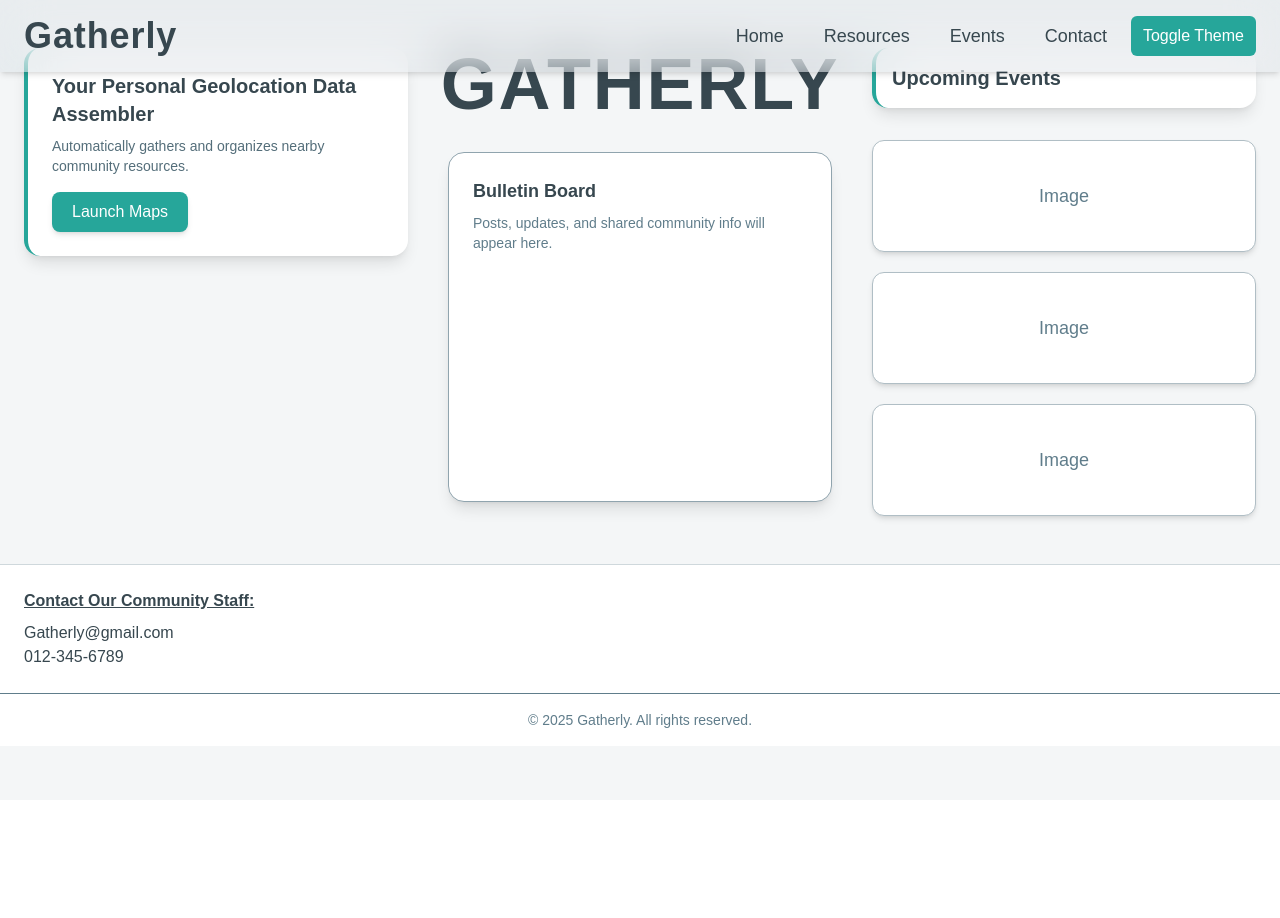
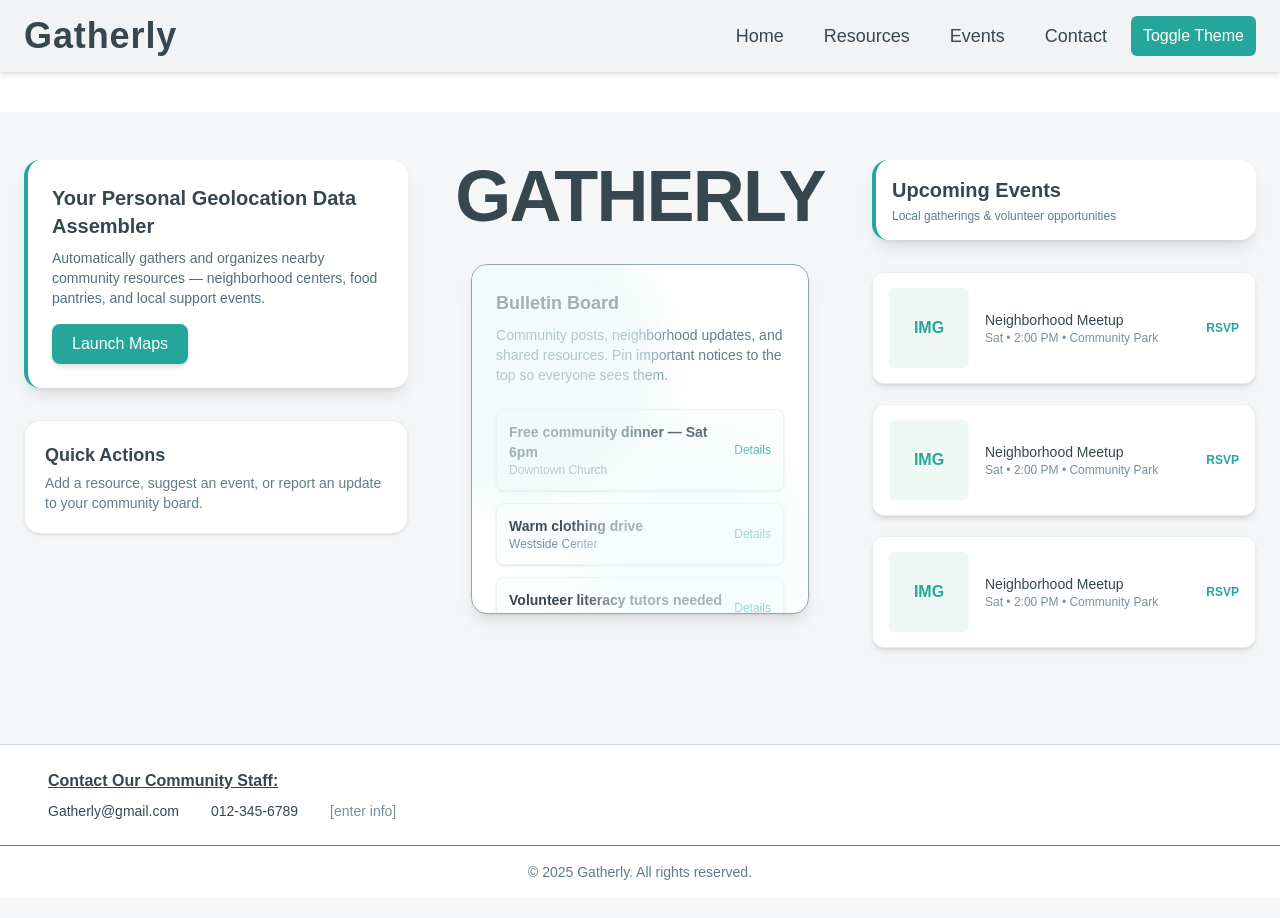
Before and after one commit to TSA-Group/tsa_group_starter, a Next.js app: page / in a window 1280 px wide. Shown: the top 918 px of the page. Before the commit the page ends 800 px from the top, so only its background shows below. Built offline with nearby package versions, Linux system fonts and the light colour scheme.

Commit message:
Update page.tsx

```diff
--- a/app/page.tsx
+++ b/app/page.tsx
@@ -4,115 +4,222 @@ import React from "react";
 import Link from "next/link";
 import { motion, Variants } from "framer-motion";
 
+
+
+const container: Variants = {
+  hidden: {},
+  show: {
+    transition: {
+      staggerChildren: 0.12,
+    },
+  },
+};
+
+const fadeUp: Variants = {
+  hidden: { opacity: 0, y: 18, filter: "blur(4px)" },
+  show: {
+    opacity: 1,
+    y: 0,
+    filter: "blur(0px)",
+    transition: { duration: 0.6, ease: "easeOut" },
+  },
+};
+
+const cardPop: Variants = {
+  hidden: { opacity: 0, y: 10, scale: 0.995 },
+  show: {
+    opacity: 1,
+    y: 0,
+    scale: 1,
+    transition: { duration: 0.55, ease: "easeOut" },
+  },
+};
+
+const float = {
+  animate: {
+    y: [0, -6, 0],
+    transition: { duration: 4.5, ease: "easeInOut", repeat: Infinity },
+  },
+};
+
 export default function Home() {
   const year = new Date().getFullYear();
 
-  // typed as Variants to avoid TS complaints about `variants` prop
-  const fadeUp: Variants = {
-    hidden: { opacity: 0, y: 20 },
-    show: { opacity: 1, y: 0, transition: { duration: 0.7, ease: "easeOut" } },
-  };
-
-  const fade: Variants = {
-    hidden: { opacity: 0 },
-    show: { opacity: 1, transition: { duration: 0.6 } },
-  };
-
   return (
     <motion.div
-      className="min-h-screen bg-[#F4F6F7] text-[#37474F]"
+      className="min-h-screen bg-[#F4F6F7] text-[#37474F] pb-20"
       initial="hidden"
-      animate="show"
-      variants={fade}
+      whileInView="show"
+      viewport={{ once: true, amount: 0.12 }}
+      variants={container}
     >
-
-
-      {/* MAIN GRID */}
-      <main className="w-full max-w-7xl mx-auto px-6 py-12 grid grid-cols-1 md:grid-cols-3 gap-10">
+      {/* Move content down so a separate header doesn't overlap */}
+      <main className="w-full max-w-7xl mx-auto px-6 py-12 mt-28 grid grid-cols-1 md:grid-cols-3 gap-10">
         {/* LEFT COLUMN */}
-        <motion.div variants={fadeUp} initial="hidden" animate="show" className="space-y-8">
+        <motion.section
+          variants={fadeUp}
+          initial="hidden"
+          whileInView="show"
+          viewport={{ once: true, amount: 0.2 }}
+          className="space-y-8"
+        >
           <motion.div
-            whileHover={{ scale: 1.02 }}
-            className="p-6 bg-white border-l-4 border-[#26A69A] rounded-2xl shadow-lg"
+            variants={cardPop}
+            className="p-6 bg-white rounded-2xl shadow-lg border-l-4 border-[#26A69A] transform-gpu"
+            whileHover={{ y: -6 }}
+            transition={{ type: "spring", stiffness: 220, damping: 18 }}
           >
-            <h2 className="text-xl font-semibold mb-2">
-              Your Personal Geolocation Data Assembler
-            </h2>
+            <h2 className="text-xl font-semibold mb-2">Your Personal Geolocation Data Assembler</h2>
 
             <p className="text-sm text-[#546E7A]">
-              Automatically gathers and organizes nearby community resources.
+              Automatically gathers and organizes nearby community resources — neighborhood centers, food
+              pantries, and local support events.
             </p>
 
-            <motion.button
-              whileHover={{ scale: 1.05 }}
-              className="mt-4 px-5 py-2 bg-[#26A69A] text-white rounded-lg shadow-md hover:bg-[#1F8D81]"
-            >
-              Launch Maps
-            </motion.button>
+            <div className="mt-4">
+              <Link href="/map" legacyBehavior>
+                <a
+                  className="inline-block px-5 py-2 rounded-lg bg-[#26A69A] text-white font-medium shadow-md hover:shadow-xl focus:outline-none focus:ring-2 focus:ring-offset-2 focus:ring-[#bfeee7] transition"
+                  aria-label="Launch Maps"
+                >
+                  Launch Maps
+                </a>
+              </Link>
+            </div>
           </motion.div>
-        </motion.div>
+
+          <motion.div
+            variants={cardPop}
+            className="p-5 bg-white rounded-2xl shadow border border-[#e6eef0] hover:shadow-xl transition transform-gpu"
+            whileHover={{ y: -4, boxShadow: "0 18px 30px rgba(38,166,154,0.08)" }}
+          >
+            <h3 className="text-lg font-semibold mb-1">Quick Actions</h3>
+            <p className="text-sm text-[#607D8B]">Add a resource, suggest an event, or report an update to your community board.</p>
+          </motion.div>
+        </motion.section>
 
         {/* CENTER COLUMN */}
-        <motion.div
+        <motion.section
           variants={fadeUp}
           initial="hidden"
-          animate="show"
+          whileInView="show"
+          viewport={{ once: true, amount: 0.18 }}
           className="flex flex-col items-center space-y-8"
         >
           <motion.h1
-            initial={{ opacity: 0, scale: 0.95 }}
-            animate={{ opacity: 1, scale: 1 }}
-            transition={{ duration: 1 }}
-            className="text-7xl font-bold tracking-wide"
+            className="text-6xl md:text-7xl font-extrabold tracking-tight leading-none"
             style={{ fontFamily: "TAN Buster, sans-serif" }}
+            variants={cardPop}
+            initial="hidden"
+            whileInView="show"
+            viewport={{ once: true, amount: 0.2 }}
+            {...float}
           >
             GATHERLY
           </motion.h1>
 
           <motion.div
+            variants={cardPop}
+            className="w-full md:w-[88%] h-[350px] bg-white rounded-2xl border border-[#90A4AE] shadow-lg p-6 relative overflow-hidden"
             whileHover={{ scale: 1.01 }}
-            className="w-full h-[350px] bg-white rounded-2xl border border-[#90A4AE] shadow-lg p-6"
+            transition={{ type: "spring", stiffness: 200, damping: 20 }}
           >
+            <div className="absolute -left-24 -top-12 w-72 h-72 rounded-full bg-[#e8f8f5] opacity-60 blur-lg pointer-events-none" />
+            <div className="absolute right-0 -bottom-12 w-56 h-56 rounded-full bg-[#f1fbfa] opacity-60 blur-lg pointer-events-none" />
             <h3 className="text-lg font-semibold">Bulletin Board</h3>
             <p className="text-sm text-[#607D8B] mt-2">
-              Posts, updates, and shared community info will appear here.
+              Community posts, neighborhood updates, and shared resources. Pin important notices to the
+              top so everyone sees them.
             </p>
+
+            {/* Example pinned items (staggered) */}
+            <motion.ul
+              className="mt-6 grid gap-3"
+              variants={{ show: { transition: { staggerChildren: 0.06 } } }}
+            >
+              {[
+                { title: "Free community dinner — Sat 6pm", meta: "Downtown Church" },
+                { title: "Warm clothing drive", meta: "Westside Center" },
+                { title: "Volunteer literacy tutors needed", meta: "Library Annex" },
+              ].map((item, i) => (
+                <motion.li
+                  key={i}
+                  variants={cardPop}
+                  className="bg-[#FBFFFE] border border-[#e8f3f1] rounded-lg p-3 shadow-sm hover:shadow-md transition transform-gpu"
+                  whileHover={{ y: -4 }}
+                >
+                  <div className="flex justify-between items-center">
+                    <div>
+                      <div className="text-sm font-semibold">{item.title}</div>
+                      <div className="text-xs text-[#78909C]">{item.meta}</div>
+                    </div>
+                    <div className="text-xs text-[#26A69A] font-medium">Details</div>
+                  </div>
+                </motion.li>
+              ))}
+            </motion.ul>
           </motion.div>
-        </motion.div>
+        </motion.section>
 
         {/* RIGHT COLUMN */}
-        <motion.div variants={fadeUp} initial="hidden" animate="show" className="space-y-8">
+        <motion.section
+          variants={fadeUp}
+          initial="hidden"
+          whileInView="show"
+          viewport={{ once: true, amount: 0.2 }}
+          className="space-y-8"
+        >
           <motion.div
-            whileHover={{ scale: 1.02 }}
-            className="p-4 bg-white border-l-4 border-[#26A69A] rounded-2xl shadow-lg"
+            variants={cardPop}
+            className="p-4 bg-white rounded-2xl shadow-lg border-l-4 border-[#26A69A]"
+            whileHover={{ y: -4 }}
+            transition={{ type: "spring", stiffness: 220, damping: 18 }}
           >
             <h2 className="text-xl font-semibold">Upcoming Events</h2>
+            <p className="text-xs text-[#607D8B] mt-1">Local gatherings & volunteer opportunities</p>
           </motion.div>
 
-          <div className="space-y-5">
+          <motion.div
+            variants={{ hidden: { opacity: 0 }, show: { opacity: 1, transition: { staggerChildren: 0.08 } } }}
+            className="space-y-5"
+          >
             {[1, 2, 3].map((i) => (
               <motion.div
                 key={i}
-                whileHover={{ scale: 1.03 }}
-                className="h-28 bg-white rounded-xl border border-[#B0BEC5] shadow-md flex items-center justify-center text-[#607D8B] text-lg"
+                variants={cardPop}
+                className="h-28 bg-white rounded-xl border border-[#E6EEF0] shadow-md flex items-center gap-4 p-4 hover:shadow-xl transition transform-gpu"
+                whileHover={{ translateY: -6, boxShadow: "0 18px 30px rgba(38,166,154,0.08)" }}
               >
-                Image
+                <div className="flex-none w-20 h-20 bg-[#F0F8F6] rounded-md flex items-center justify-center text-[#26A69A] font-semibold">
+                  IMG
+                </div>
+                <div className="flex-1">
+                  <div className="text-sm font-medium">Neighborhood Meetup</div>
+                  <div className="text-xs text-[#78909C]">Sat • 2:00 PM • Community Park</div>
+                </div>
+                <div className="text-xs text-[#26A69A] font-semibold">RSVP</div>
               </motion.div>
             ))}
-          </div>
-        </motion.div>
+          </motion.div>
+        </motion.section>
       </main>
 
       {/* FOOTER CONTACT */}
       <motion.footer
         variants={fadeUp}
         initial="hidden"
-        animate="show"
-        className="w-full p-6 bg-white border-t border-[#CFD8DC]"
+        whileInView="show"
+        viewport={{ once: true, amount: 0.2 }}
+        className="w-full p-6 bg-white border-t border-[#CFD8DC] mt-12"
       >
-        <p className="font-semibold underline mb-2">Contact Our Community Staff:</p>
-        <p>Gatherly@gmail.com</p>
-        <p>012-345-6789</p>
+        <div className="max-w-7xl mx-auto px-6">
+          <p className="font-semibold underline mb-2">Contact Our Community Staff:</p>
+          <div className="flex flex-col md:flex-row md:items-center md:gap-8 text-sm">
+            <a href="mailto:Gatherly@gmail.com" className="text-[#37474F]">Gatherly@gmail.com</a>
+            <a href="tel:012-345-6789" className="text-[#37474F]">012-345-6789</a>
+            <span className="text-[#78909C]">[enter info]</span>
+          </div>
+        </div>
       </motion.footer>
 
       {/* COPYRIGHT FOOTER */}
```
